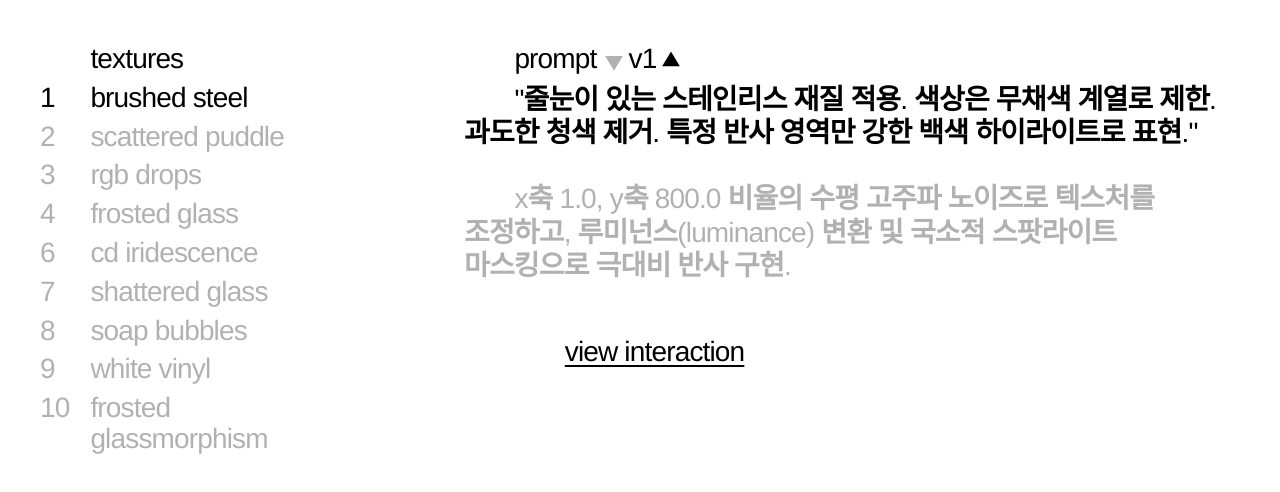
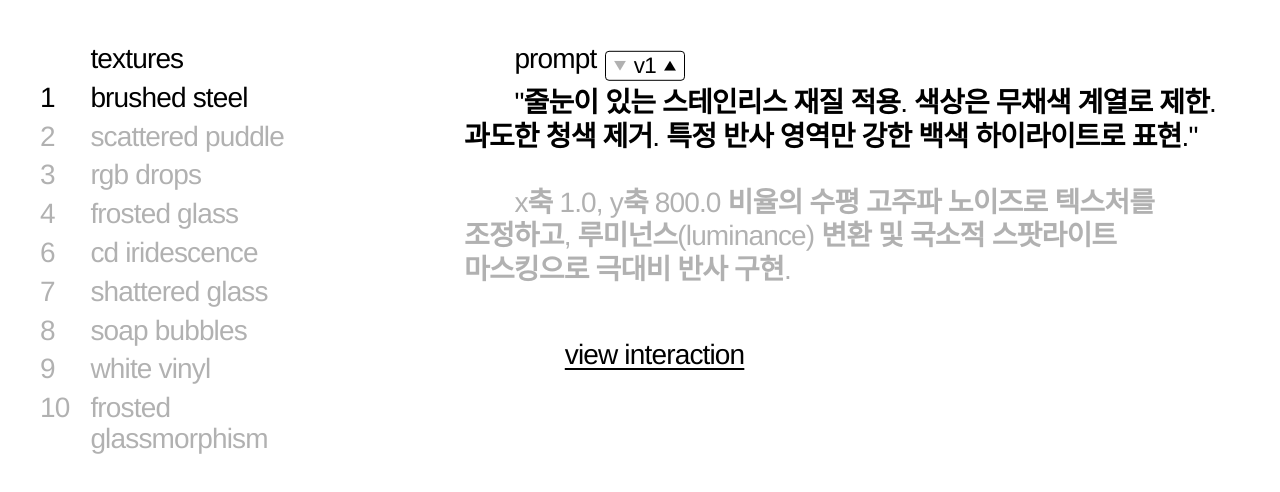
Before and after one commit to jonghyeokcolinlee/texture, a Next.js app: page / in a window 1280 px wide. Shown: the top 492 px of the page. Built offline with nearby package versions, Linux system fonts and the light colour scheme.

Commit message:
feat: update homepage layout and content in page.tsx

```diff
--- a/src/app/page.tsx
+++ b/src/app/page.tsx
@@ -18,13 +18,13 @@ const renderMixedText = (text: string) => {
 };
 
 const TriangleUp = ({ className }: { className?: string }) => (
-    <svg width="18" height="15" viewBox="0 0 24 20" fill="currentColor" className={className}>
+    <svg width="12" height="10" viewBox="0 0 24 20" fill="currentColor" className={className}>
         <path d="M12 0l12 20h-24z" />
     </svg>
 );
 
 const TriangleDown = ({ className }: { className?: string }) => (
-    <svg width="18" height="15" viewBox="0 0 24 20" fill="currentColor" className={className}>
+    <svg width="12" height="10" viewBox="0 0 24 20" fill="currentColor" className={className}>
         <path d="M12 20l12-20h-24z" />
     </svg>
 );
@@ -229,27 +229,27 @@ export default function Home() {
                     <div className="w-full py-1 text-black select-none flex-none bg-white z-40 text-[20px] lg:text-[28px] tracking-[-0.03em] leading-[1.1] font-medium flex items-baseline">
                         <span className="indent-[1.8em]">prompt </span>
                         {activeMat && activeMat.versions.length > 1 && (
-                            <div className="inline-flex items-baseline ml-2 gap-1.5">
+                            <div className="inline-flex items-center ml-2 border-[1.5px] border-black rounded-[4px] px-2 py-0.5 gap-1.5 translate-y-[0.1em]">
                                 <button
                                     onClick={() => {
                                         if (activeVersionIndex > 0) setActiveVersionIndex(activeVersionIndex - 1);
                                     }}
-                                    className={`transition-opacity ${activeVersionIndex === 0 ? 'pointer-events-none opacity-30' : 'opacity-100 hover:opacity-60'}`}
+                                    className={`flex items-center justify-center transition-opacity ${activeVersionIndex === 0 ? 'pointer-events-none opacity-30' : 'opacity-100 hover:opacity-60'}`}
                                     aria-label="older version"
                                 >
-                                    <TriangleDown className="translate-y-[0.1em]" />
+                                    <TriangleDown />
                                 </button>
-                                <span className="text-black">v{activeVersionIndex + 1}</span>
+                                <span className="text-black text-[0.85em] lg:text-[0.8em] tracking-tight min-w-[1.2em] text-center select-none">v{activeVersionIndex + 1}</span>
                                 <button
                                     onClick={() => {
                                         if (activeVersionIndex < activeMat.versions.length - 1) {
                                             setActiveVersionIndex(activeVersionIndex + 1);
                                         }
                                     }}
-                                    className={`transition-opacity ${activeVersionIndex === activeMat.versions.length - 1 ? 'pointer-events-none opacity-30Space' : 'opacity-100 hover:opacity-60'}`}
+                                    className={`flex items-center justify-center transition-opacity ${activeVersionIndex === activeMat.versions.length - 1 ? 'pointer-events-none opacity-30' : 'opacity-100 hover:opacity-60'}`}
                                     aria-label="newer version"
                                 >
-                                    <TriangleUp className="translate-y-[-0.05em]" />
+                                    <TriangleUp />
                                 </button>
                             </div>
                         )}
```
